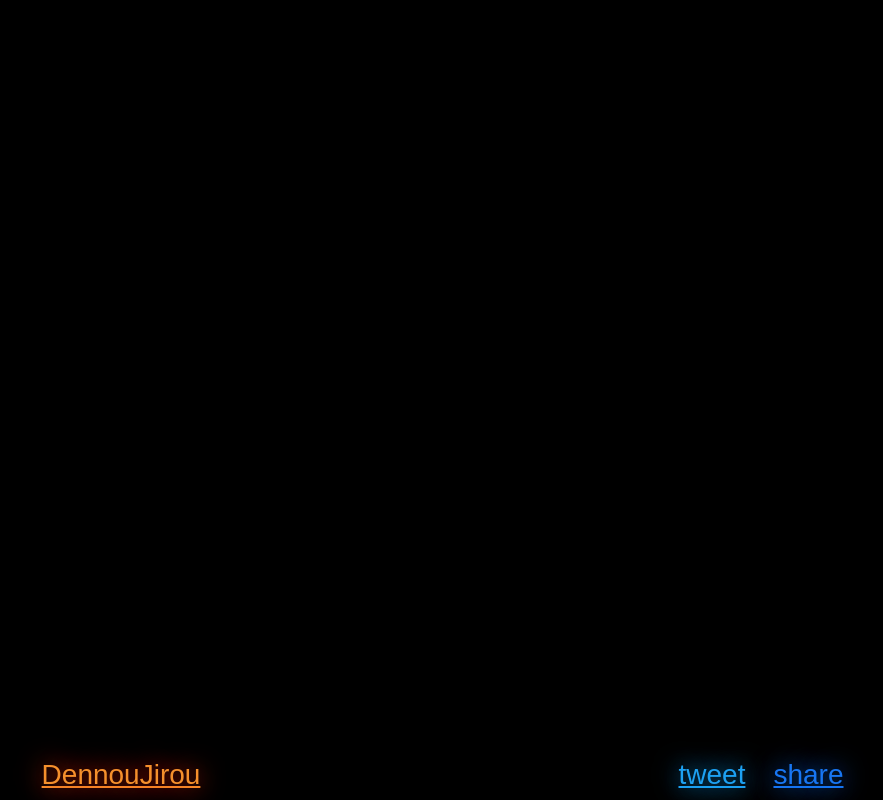
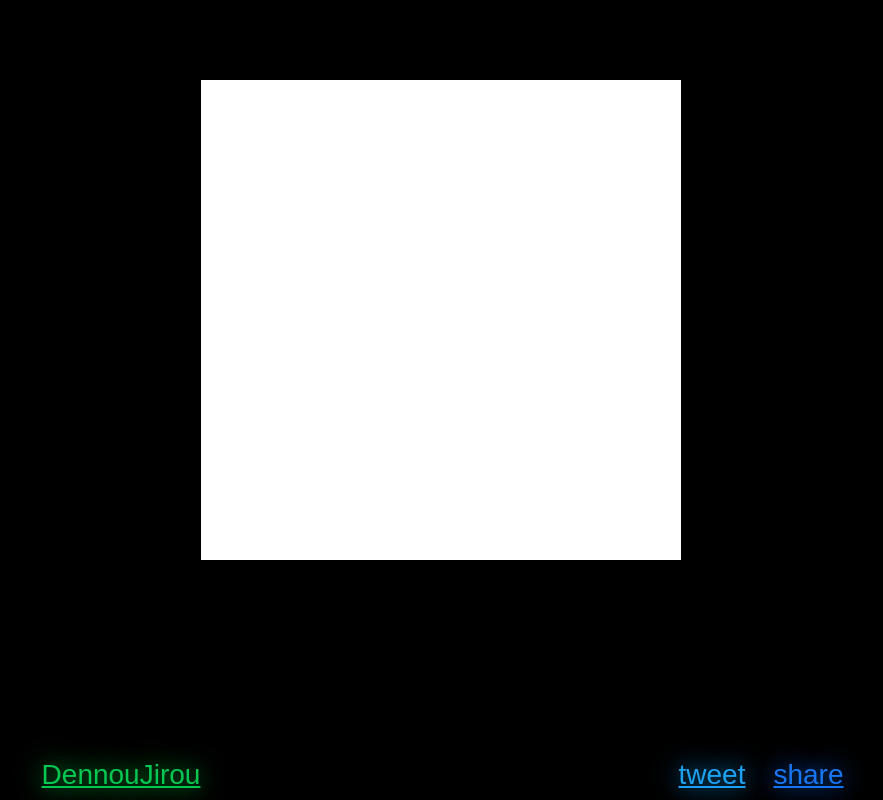
Before and after one commit to dennou-jirou/game-of-life, a plain HTML site: page index.html in a window 1280 px wide. Shown: the whole page, without its empty margins (199-1082 px from the left). Drawn offline with Linux system fonts and the light colour scheme.

Commit message:
Add files via upload

```diff
--- a/index.html
+++ b/index.html
@@ -28,7 +28,7 @@
 </head>
 
 <body>
-  <div>
+  <div id="world" class="container">
   </div>
   <footer>
     <div id="L">
--- a/style/style.css
+++ b/style/style.css
@@ -4,6 +4,21 @@
       margin:0;
       overflow:auto;
       background-color:#000000;
+    }
+
+    #world{
+      height:60vmin;
+      width:60vmin;
+      background-color:#ffffff;
+      position: absolute;
+      top:calc(50vh - 30vmin - 10vh);
+      left:calc(50vw - 30vmin);
+    }
+
+    .cell{
+      height:1%;
+      width:1%;
+      background-color:#ffffff;
     }
 
     p{
@@ -13,14 +28,11 @@
       font-family: "微軟正黑體", sans-serif;
       font-weight: lighter;
       text-align: center;
-      position: absolute;
-      top:calc(50vh - 40vmin);
-      left:calc(50vw - 36vmin);
       user-select: none;
     }
 
     a{
-      color:RGBA(245,144,44,1);
+      color:#04c852;
       font-family: "微軟正黑體", sans-serif;
       font-weight: lighter;
       text-align: center;
@@ -48,18 +60,17 @@
     footer p{
       font-size: 3.5vh;
       position: static;
-      user-select: none;
-      color:RGBA(245,144,44,1);
+      color:#04c852;
       text-shadow:0 0 0.2vw #ffffff;
       text-shadow:0 0 0.5vw #ffffff;
-      text-shadow:0 0 0.2vw #f23113;
-      text-shadow:0 0 0.5vw #f23113;
-      text-shadow:0 0 0.7vw #f23113;
-      text-shadow:0 0 1.0vw #f23113;
-      text-shadow:0 0 1.2vw #f23113;
-      text-shadow:0 0 1.5vw #f23113;
-      text-shadow:0 0 1.7vw #f23113;
-      text-shadow:0 0 2.0vw #f23113;
+      text-shadow:0 0 0.2vw #04c852;
+      text-shadow:0 0 0.5vw #04c852;
+      text-shadow:0 0 0.7vw #04c852;
+      text-shadow:0 0 1.0vw #04c852;
+      text-shadow:0 0 1.2vw #04c852;
+      text-shadow:0 0 1.5vw #04c852;
+      text-shadow:0 0 1.7vw #04c852;
+      text-shadow:0 0 2.0vw #04c852;
     }
 
     footer a.twitter{
```
Also changed, not shown: script/script.js (added).
